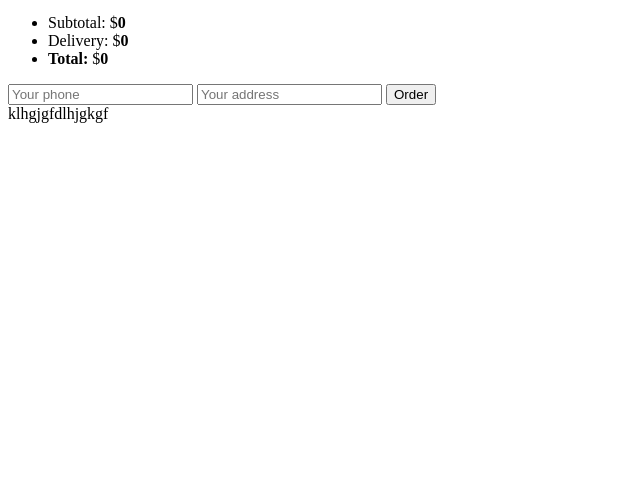
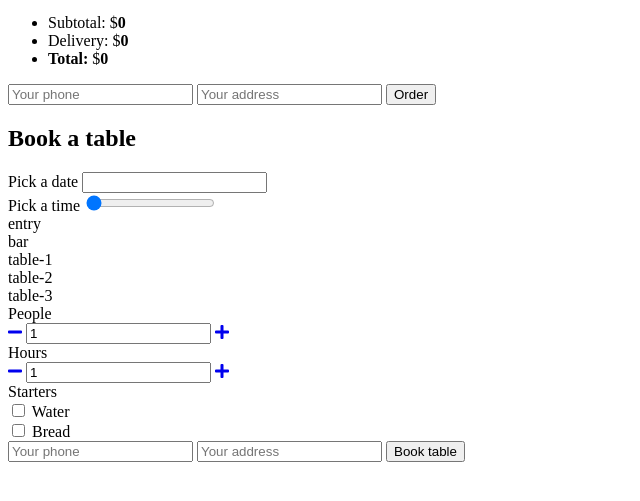
Before and after one commit to nightdrive87/project-pizzeria, a website with bundled scripts: page src/index.html in a window 1280 px wide. Shown: the part 165-666 px from the top of the page, without its empty margins (0-640 px from the left). Built offline with nearby package versions, Linux system fonts and the light colour scheme; files whose address does not match are found by name.

Commit message:
Finish booking subpage

```diff
--- a/src/js/app.js
+++ b/src/js/app.js
@@ -1,6 +1,7 @@
 import {settings, select, classNames} from './settings.js';
 import Product from './components/Product.js';
 import Cart from './components/Cart.js';
+import Booking from './components/Booking.js';
 
 const app = {
   initPages: function(){
@@ -104,11 +105,16 @@ const app = {
       app.cart.add(event.detail.product);
     });
   },
+  initBooking() {
+    const bookingElement = document.querySelector(select.containerOf.booking);
+    this.booking = new Booking(bookingElement);
+  },
   init: function () {
     const thisApp = this;
     thisApp.initPages();
     thisApp.initData();
     thisApp.initCart();
+    thisApp.initBooking();
   },
 };
 
--- /dev/null
+++ b/src/js/components/Booking.js
@@ -0,0 +1,35 @@
+import {templates, select } from '../settings.js';
+import AmountWidget from './AmountWidget.js';
+import DatePicker from './DatePicker.js';
+import HourPicker from './HourPicker.js';
+
+class Booking {
+  constructor(element) {
+    const thisBooking = this;
+
+    thisBooking.render(element);
+    thisBooking.initWidgets();
+
+  }
+
+  render(elemet) {
+    const thisBooking = this;
+    const generatedHTML = templates.bookingWidget();
+    elemet.innerHTML = generatedHTML;
+
+    thisBooking.dom = {
+      wrapper: elemet,
+      peopleAmount: elemet.querySelector(select.booking.peopleAmount),
+      hoursAmount: elemet.querySelector(select.booking.hoursAmount),
+    };
+  }
+
+  initWidgets() {
+    const thisBooking = this;
+    thisBooking.peopleAmount = new AmountWidget(thisBooking.dom.peopleAmount);
+    thisBooking.hoursAmount = new AmountWidget(thisBooking.dom.hoursAmount);
+
+  }
+}
+
+export default Booking;
--- a/src/sass/partials/_header.scss
+++ b/src/sass/partials/_header.scss
@@ -32,7 +32,9 @@
     font-weight: $font-light;
     font-style: italic;
   }
+
 }
+
 .main-nav {
   position: absolute;
   @include flex(row, flex-start, flex-start);
```
